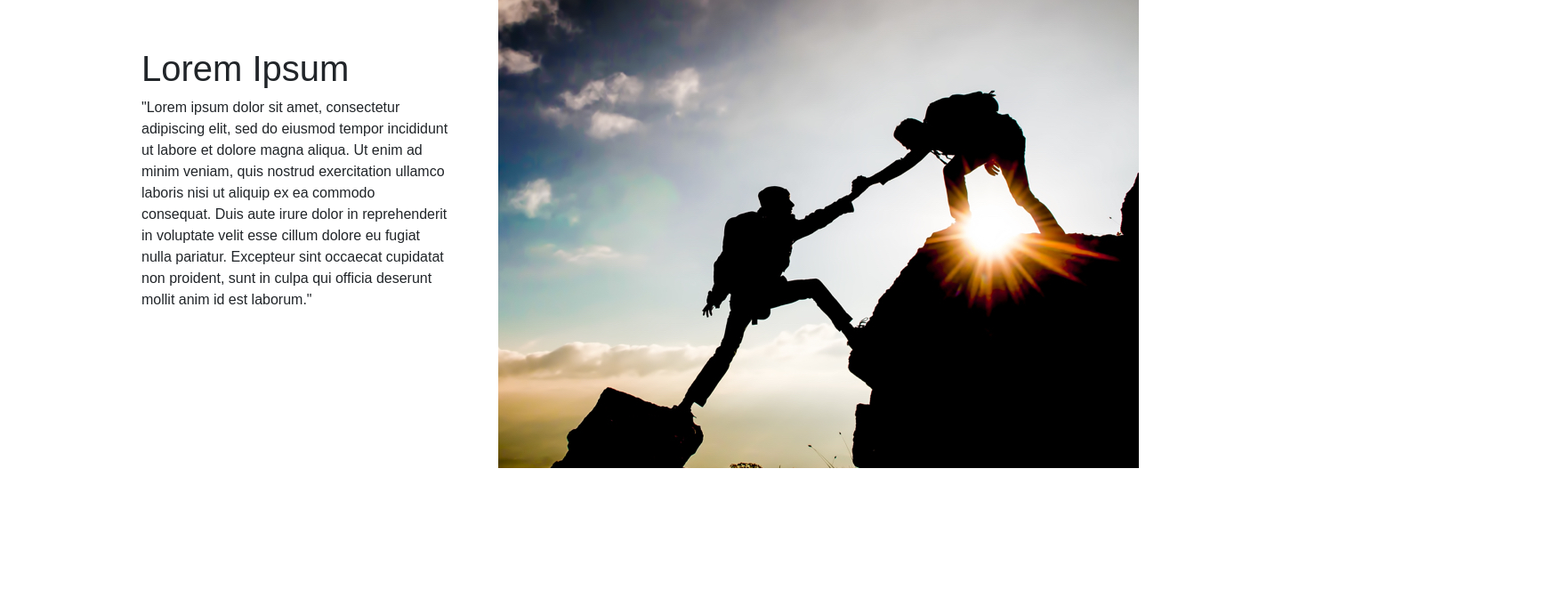
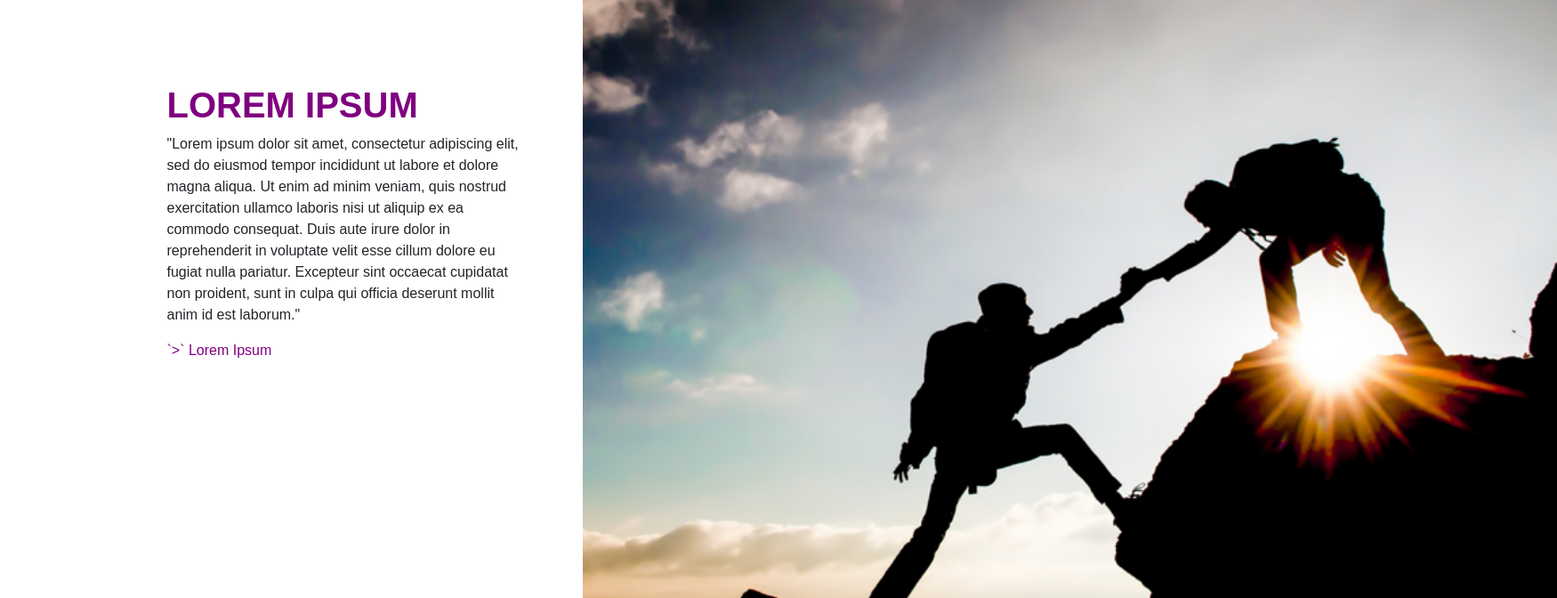
Before and after one commit to rnick1/RoosterGrinTest, a React (Create React App) app in the folder client/: page /#/about in a window 1280 px wide. Shown: the top 672 px of the page at 89% size, 1750 px wide, since content can reach past the window. Built offline with nearby package versions, Linux system fonts and the light colour scheme.

Commit message:
Finished routing and added new image to image folder.

```diff
--- a/client/src/App.js
+++ b/client/src/App.js
@@ -12,7 +12,7 @@ export default function App() {
   return (
     <HashRouter>
       <div>
-        <Route exact path="/landing" component={Landing} />
+        <Route exact path="/" component={Landing} />
         <Route exact path="/about" component={About} />
         <Route exact path="/featureleadin" component={FeatureLeadin} />
         <Route exact path="/features" component={Feature} />
--- a/client/src/pages/About/About.css
+++ b/client/src/pages/About/About.css
@@ -1,13 +1,33 @@
-.about-background {
-  background-size: cover;
+.about-left {
+  min-width: 50vw;
+  min-height: 100vh;
 }
+
+.about-right {
+  min-width: 50vw;
+}
+
 .about-title {
-  padding-top: 10%;
+  padding-top: 15%;
   padding-left: 30%;
-  /* text-align: center; */
+  color: purple;
+  font-weight: 600;
 }
 
 .about-text {
   padding-left: 30%;
   padding-right: 5%;
 }
+
+.about-link {
+  padding-left: 30%;
+  color: purple;
+  font-weight: 400;
+}
+
+.about-img {
+  background-image: url("../../images/img1.jpg");
+  min-height: 100vh;
+  min-width: 100%;
+  height: auto;
+}
--- a/client/src/pages/About/About.js
+++ b/client/src/pages/About/About.js
@@ -5,10 +5,10 @@ import img1 from "../../images/img1.jpg";
 
 export default function About() {
   return (
-    <div className="about-background">
+    <div>
       <Row>
-        <Col>
-          <h1 className="about-title">Lorem Ipsum</h1>
+        <Col className="about-left">
+          <h1 className="about-title">LOREM IPSUM</h1>
           <p className="about-text">
             "Lorem ipsum dolor sit amet, consectetur adipiscing elit, sed do
             eiusmod tempor incididunt ut labore et dolore magna aliqua. Ut enim
@@ -18,9 +18,10 @@ export default function About() {
             pariatur. Excepteur sint occaecat cupidatat non proident, sunt in
             culpa qui officia deserunt mollit anim id est laborum."
           </p>
+          <a className="about-link">`{">"}` Lorem Ipsum</a>
         </Col>
-        <Col>
-          <img src={img1} />
+        <Col className="about-right">
+          <img className="about-img" src={img1} />
         </Col>
       </Row>
     </div>
--- a/client/src/pages/Landing/Landing.js
+++ b/client/src/pages/Landing/Landing.js
@@ -1,12 +1,12 @@
 import React from "react";
 import "./Landing.css";
 import logoWhite from "../../images/logoWhite.svg";
-import { Container, Row, Col } from "react-bootstrap";
+import { Container, Row, Col, Button } from "react-bootstrap";
 
 export default function Landing() {
   function handleClick() {
     console.log("Click!");
-    // document.location.replace("/profile/" + userId);
+    document.location.replace("/about");
   }
   return (
     <div className="landing-background">
@@ -28,9 +28,9 @@ export default function Landing() {
         </Row>
         <Row>
           <Col className="landing-button-position">
-            <button className="landing-button" onClick={handleClick}>
+            <Button className="landing-button" href="#about">
               BUTTON BUTTON
-            </button>
+            </Button>
           </Col>
         </Row>
       </Container>
```
Also changed, not shown: client/src/images/banner1.jpg (added).
